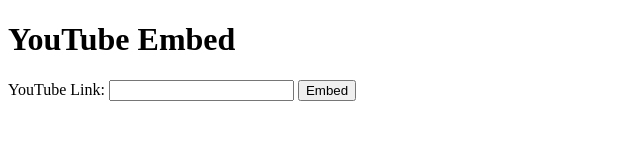
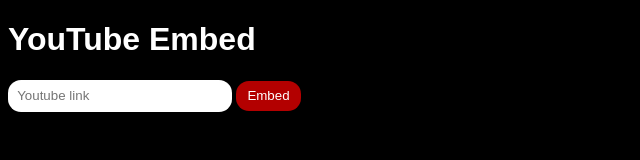
Before and after one commit to monumental-morgan/youtube-embedder, a plain HTML site: page index.html in a window 1280 px wide. Shown: the whole page, without its empty margins (0-640 px from the left). Drawn offline with Linux system fonts and the light colour scheme.

Commit message:
black background, format link, red button

```diff
--- a/index.html
+++ b/index.html
@@ -3,12 +3,50 @@
 <head>
   <title>YouTube Embed</title>
 </head>
+<style>
+  body {
+    background-color: black;
+  }
+
+.head-format {
+  font-weight: bold;
+  font-family: Arial, Helvetica, sans-serif;
+  color:white;
+}
+
+.link-format {
+  background-color: white;
+  border: none;
+  height: 30px;
+  width: 220px;
+  border-radius: 13px;
+
+}
+
+.link-format:hover {
+  background-color: rgb(230,230,230);
+}
+
+.button-format {
+  background-color: rgb(179, 0, 0);
+  color:white;
+  border: none;
+  height: 30px;
+  width: 65px;
+  border-radius: 13px;
+  cursor: pointer;
+}
+
+.button-format:hover {
+  background-color: rgb(77,0,0);
+}
+
+</style>
 <body>
-  <h1>YouTube Embed</h1>
+  <h1 class="head-format">YouTube Embed</h1>
   <form id="youtube-form">
-    <label for="youtube-link">YouTube Link:</label>
-    <input type="text" id="youtube-link" name="youtube-link">
-    <button type="submit">Embed</button>
+    <input class="link-format" type="text" placeholder="  Youtube link" id="youtube-link" name="youtube-link">
+    <button class="button-format" type="submit">Embed</button>
   </form>
   <div id="embed-container"></div>
   <script>
```
